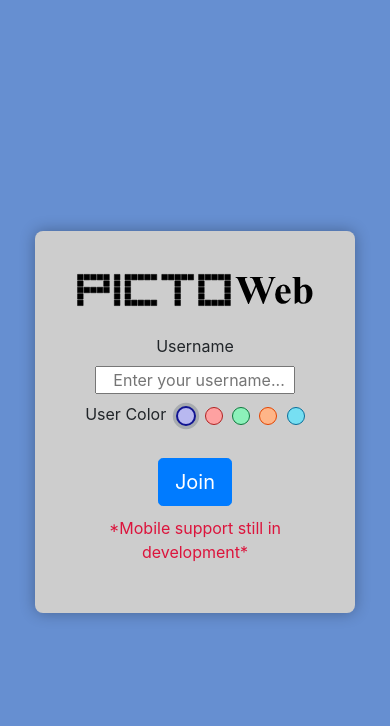
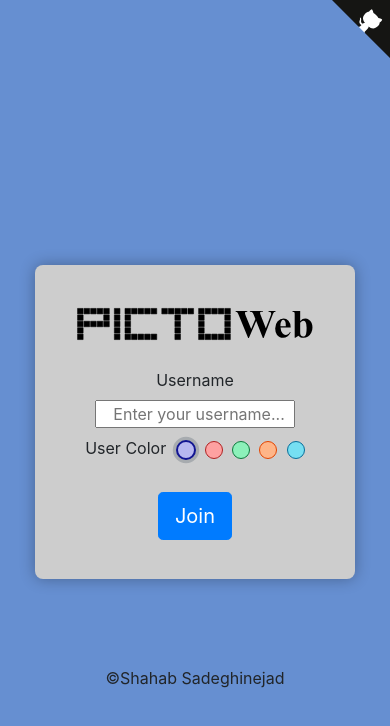
Before and after one commit to ssadeg10/PictoWeb, a website: page public/index.html in a window 390 px wide. Drawn offline with nearby package versions, Linux system fonts and the light colour scheme.

Commit message:
github link

```diff
--- a/public/credits.txt
+++ b/public/credits.txt
@@ -1,3 +1,5 @@
 pencil and eraser icons made by www.wishforge.games
 
 circle, loader, up, down icons made by Raj Dev
+
+github-corners by Tim Holman
--- a/public/css/styleChat.css
+++ b/public/css/styleChat.css
@@ -351,4 +351,8 @@
         bottom: 0;
         left: 0;
     }
+    .github-icon{
+        width: 58px;
+        height: 58px;
+    }
 }
--- a/public/css/styleIndex.css
+++ b/public/css/styleIndex.css
@@ -78,4 +78,8 @@
         margin: 0;
         padding: 10px;
     }
+    .github-icon{
+        width: 58px;
+        height: 58px;
+    }
 }
--- a/public/index.html
+++ b/public/index.html
@@ -9,6 +9,13 @@
 </head>
 <body>
     <div class="loginTop">
+        <a href="https://github.com/ssadeg10/PictoWeb" class="github-corner" aria-label="View source on GitHub">
+            <svg class="github-icon" width="66" height="66" viewBox="0 0 250 250" style="fill:#151513; color:#fff; position: absolute; top: 0; border: 0; right: 0;" aria-hidden="true">
+                <path d="M0,0 L115,115 L130,115 L142,142 L250,250 L250,0 Z"></path>
+                <path d="M128.3,109.0 C113.8,99.7 119.0,89.6 119.0,89.6 C122.0,82.7 120.5,78.6 120.5,78.6 C119.2,72.0 123.4,76.3 123.4,76.3 C127.3,80.9 125.5,87.3 125.5,87.3 C122.9,97.6 130.6,101.9 134.4,103.2" fill="currentColor" style="transform-origin: 130px 106px;" class="octo-arm"></path>
+                <path d="M115.0,115.0 C114.9,115.1 118.7,116.5 119.8,115.4 L133.7,101.6 C136.9,99.2 139.9,98.4 142.2,98.6 C133.8,88.0 127.5,74.4 143.8,58.0 C148.5,53.4 154.0,51.2 159.7,51.0 C160.3,49.4 163.2,43.6 171.4,40.1 C171.4,40.1 176.1,42.5 178.8,56.2 C183.1,58.6 187.2,61.8 190.9,65.4 C194.5,69.0 197.7,73.2 200.1,77.6 C213.8,80.2 216.3,84.9 216.3,84.9 C212.7,93.1 206.9,96.0 205.4,96.6 C205.1,102.4 203.0,107.8 198.3,112.5 C181.9,128.9 168.3,122.5 157.7,114.1 C157.9,116.9 156.7,120.9 152.7,124.9 L141.0,136.5 C139.8,137.7 141.6,141.9 141.8,141.8 Z" fill="currentColor" class="octo-body"></path>
+            </svg>
+        </a>
         <div class="containerMainLeft"></div>
         <div id="containerMain">
             <div id="logo">
@@ -50,10 +57,12 @@
                     <br>
                     <button type="submit" class="btn btn-primary btn-lg" style="box-shadow: none;">Join</button>
                 </form>
-                <p id="mobile">*Mobile support still in development*</p>
             </main>
         </div>
         <div class="containerMainRight"></div>
+        <div id="cr" style="position: relative; top: 15%;">
+            <p style="position: absolute; bottom: 0; left: 50%; transform: translate(-50%, 0);">©Shahab Sadeghinejad</p>
+        </div>
     </div>
     <script src="https://code.jquery.com/jquery-3.5.1.slim.min.js" integrity="sha384-DfXdz2htPH0lsSSs5nCTpuj/zy4C+OGpamoFVy38MVBnE+IbbVYUew+OrCXaRkfj" crossorigin="anonymous"></script>
     <script src="https://cdn.jsdelivr.net/npm/popper.js@1.16.0/dist/umd/popper.min.js" integrity="sha384-Q6E9RHvbIyZFJoft+2mJbHaEWldlvI9IOYy5n3zV9zzTtmI3UksdQRVvoxMfooAo" crossorigin="anonymous"></script>
```
Also changed, not shown: public/chat.html (+8 -0 lines), CHANGELOG.md.
